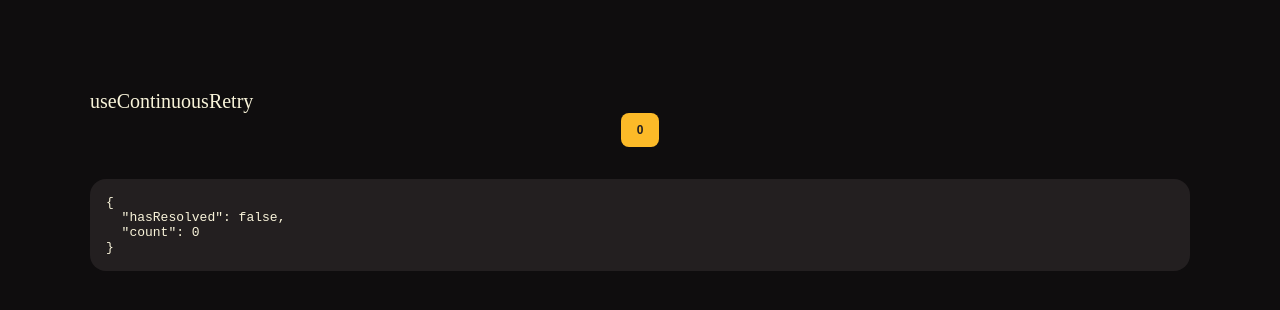
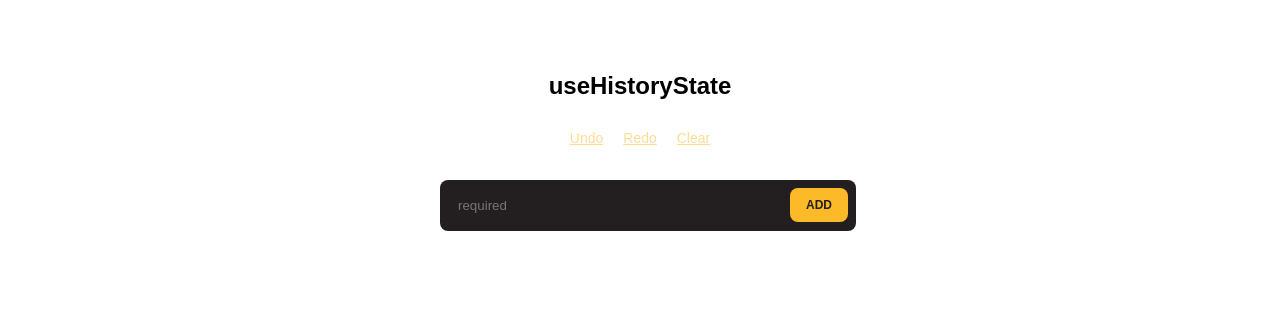
Before and after one commit to codecamp-prem/React-Coding-Interview, a React (Vite) app: page / in a window 1280 px wide. Shown: the top 310 px of the page. Built offline with nearby package versions, Linux system fonts and the light colour scheme.

Commit message:
undo redo functionality hook

```diff
--- a/src/App.tsx
+++ b/src/App.tsx
@@ -1,9 +1,9 @@
-import ContinuousRetry from "./Challanges/ContinuousRetry";
+import HistoryState from "./Challanges/HistoryState";
 
 function App() {
   return (
     <>
-      <ContinuousRetry />
+      <HistoryState />
     </>
   );
 }
--- /dev/null
+++ b/src/Challanges/HistoryState.tsx
@@ -0,0 +1,74 @@
+import { FormEvent } from "react";
+import "./history-state.css";
+import useHistoryState from "./hooks/useHistoryState";
+
+const HistoryState = () => {
+  const { state, set, undo, redo, clear, canUndo, canRedo } = useHistoryState({
+    items: [],
+  });
+
+  console.log(state);
+
+  const addTodo = (e: FormEvent<HTMLFormElement>) => {
+    e.preventDefault();
+    const target = e.target as HTMLFormElement;
+    const formData = new FormData(target);
+    const val = formData.get("todo")?.toString();
+
+    set({
+      ...state,
+      items: state.items.concat({ id: crypto.randomUUID(), name: val }),
+    });
+    target.reset();
+  };
+  const removeTodo = (id) => {
+    set({
+      ...state,
+      items: state.items.filter((item) => item.id !== id),
+    });
+  };
+  return (
+    <div className="container">
+      <section>
+        <header>
+          <h1>useHistoryState</h1>
+          <div>
+            <button disabled={!canUndo} className="link" onClick={undo}>
+              Undo
+            </button>
+            <button disabled={!canRedo} className="link" onClick={redo}>
+              Redo
+            </button>
+            <button
+              disabled={!state.items.length}
+              className="link"
+              onClick={clear}
+            >
+              Clear
+            </button>
+          </div>
+          <form onSubmit={addTodo}>
+            <input type="text" placeholder="required" name="todo" required />
+            <button className="primary" type="submit">
+              Add
+            </button>
+          </form>
+        </header>
+        <ul>
+          {state.items.map((item, index) => {
+            return (
+              <li key={index}>
+                <span>{item.name}</span>
+                <button className="link" onClick={() => removeTodo(item.id)}>
+                  Delete
+                </button>
+              </li>
+            );
+          })}
+        </ul>
+      </section>
+    </div>
+  );
+};
+
+export default HistoryState;
--- /dev/null
+++ b/src/Challanges/history-state.css
@@ -0,0 +1,95 @@
+.container {
+  margin: 0 auto;
+  max-width: 1100px;
+  padding: 24px;
+}
+section {
+  display: block;
+  max-width: 400px;
+  margin: auto;
+}
+header {
+  text-align: center;
+  margin-bottom: 24px;
+}
+h1 {
+  margin-top: 40px;
+  font-family: "Paytone One", sans-serif;
+  font-size: clamp(1rem, 4vw, 1.5rem);
+}
+button:disabled {
+  opacity: 0.5;
+  cursor: not-allowed;
+}
+
+button {
+  appearance: none;
+  display: inline-flex;
+  text-align: center;
+  justify-content: center;
+  padding: 10px 16px;
+  border-radius: 8px;
+  border: none;
+  font-weight: 500;
+  font-size: 14px;
+  transition: all 200ms ease-in-out;
+  cursor: pointer;
+}
+
+button.link {
+  appearance: none;
+  background: transparent;
+  color: #fcba28;
+  padding: 10px;
+  text-decoration: underline;
+  display: inline-block;
+}
+
+form {
+  margin-top: 24px;
+  display: flex;
+  align-items: center;
+  justify-content: center;
+  gap: 8px;
+  width: 100%;
+  padding: 8px;
+  background-color: #231f20;
+  border-radius: 8px;
+}
+
+input {
+  appearance: none;
+  border: 1px solid var(--border-color);
+  background-color: transparent;
+  border-radius: 4px;
+  padding: 10px;
+  color: #f9f4da;
+}
+
+input {
+  width: 100%;
+  background: #231f20;
+}
+
+button.primary {
+  background: #fcba28;
+  color: #231f20;
+  text-transform: uppercase;
+  font-weight: 900;
+  font-size: 12px;
+}
+ul {
+  padding: 0;
+  margin: 0;
+  display: grid;
+  gap: 16px;
+}
+li {
+  display: flex;
+  justify-content: space-between;
+  align-items: center;
+  background: #7b5ea7;
+  padding: 8px 16px;
+  border-radius: 8px;
+  font-size: 14px;
+}
--- /dev/null
+++ b/src/Challanges/hooks/useHistoryState.ts
@@ -0,0 +1,83 @@
+// Add undo/redo functionality with useHistoryState
+
+import { useCallback, useReducer, useRef } from "react";
+
+const initialState = {
+  past: [],
+  present: null,
+  future: [],
+};
+
+const reducer = (state, action) => {
+  const { past, present, future } = state;
+
+  if (action.type === "UNDO") {
+    return {
+      past: past.slice(0, past.length - 1),
+      present: past[past.length - 1],
+      future: [present, ...future],
+    };
+  } else if (action.type === "REDO") {
+    return {
+      past: [...past, present],
+      present: future[0],
+      future: future.slice(1),
+    };
+  } else if (action.type === "SET") {
+    const { newPresent } = action;
+
+    if (action.newPresent === present) {
+      return state;
+    }
+    return {
+      past: [...past, present],
+      present: newPresent,
+      future: [],
+    };
+  } else if (action.type === "CLEAR") {
+    return {
+      ...initialState,
+      present: action.initialPresent,
+    };
+  } else {
+    throw new Error("unsupported action type");
+  }
+};
+
+const useHistoryState = (initialPresent = {}) => {
+  const initialPresentRef = useRef(initialPresent);
+  const [state, dispatch] = useReducer(reducer, {
+    ...initialState,
+    present: initialPresent,
+  });
+
+  const set = useCallback(
+    (newPresent) => dispatch({ type: "SET", newPresent }),
+    []
+  );
+
+  const canUndo = state.past.length !== 0;
+  const canRedo = state.future.length !== 0;
+
+  const clear = useCallback(
+    () =>
+      dispatch({ type: "CLEAR", initialPresent: initialPresentRef.current }),
+    []
+  );
+
+  const undo = useCallback(() => {
+    if (canUndo) {
+      dispatch({ type: "UNDO" });
+    }
+  }, [canUndo]);
+
+  const redo = useCallback(() => {
+    if (canRedo) {
+      dispatch({ type: "REDO" });
+    }
+  }, [canRedo]);
+
+  return { state: state.present, set, undo, redo, clear, canUndo, canRedo };
+};
+
+export default useHistoryState;
```
